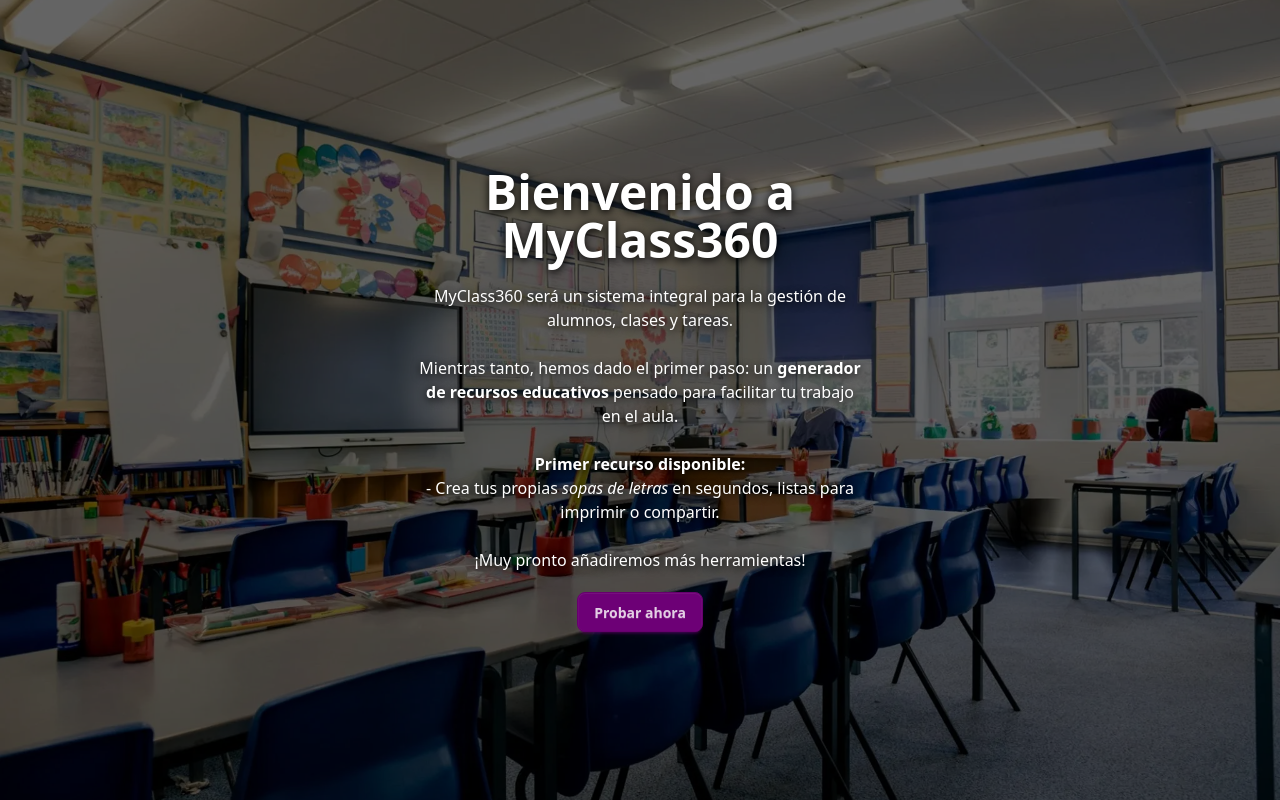
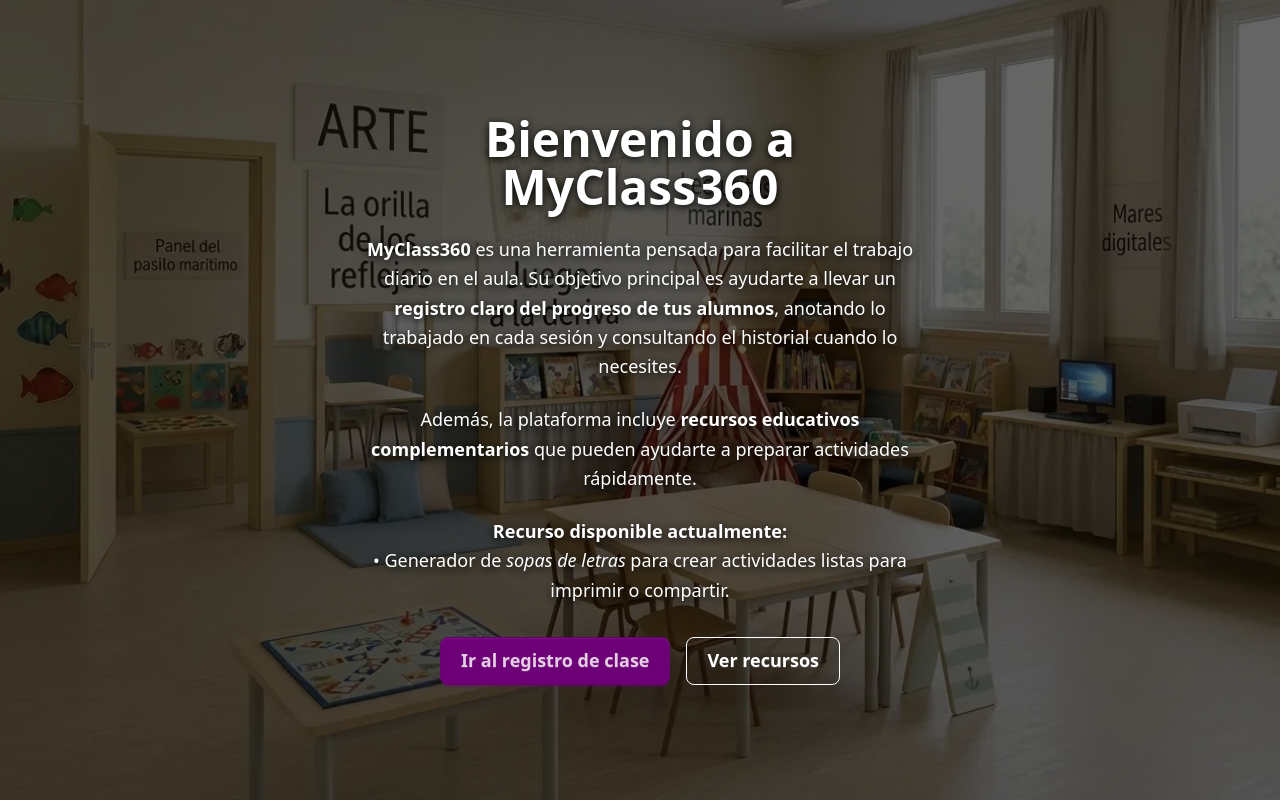
Before and after one commit to Sergiomsrs/MyClass360-AngularUI, an Angular app: page / in a window 1280 px wide. Built offline with nearby package versions, Linux system fonts and the light colour scheme.

Commit message:
interfaz actualizada

```diff
--- a/package.json
+++ b/package.json
@@ -6,7 +6,8 @@
     "start": "ng serve",
     "build": "ng build",
     "watch": "ng build --watch --configuration development",
-    "test": "ng test"
+    "test": "ng test",
+    "deploy": "ng build --configuration production --base-href /MyClass360-AngularUI/ && npx ngh --dir dist/my-class360-angular-ui/browser"
   },
   "private": true,
   "dependencies": {
--- a/src/app/classroom/components/resourcesMenu/resourcesMenu.component.html
+++ b/src/app/classroom/components/resourcesMenu/resourcesMenu.component.html
@@ -1,4 +1,4 @@
-<div class="max-w-2xl md:max-w-4xl lg:max-w-6xl mx-auto p-4 md:p-10">
+<div class="max-w-2xl bg-amber-400 md:max-w-4xl lg:max-w-6xl mx-auto p-4 md:p-10">
     <div class="bg-white rounded-2xl shadow-lg border border-base-200">
         <div class="p-6 md:p-12">
             <h2 class="text-3xl md:text-4xl font-bold text-center text-primary mb-8">
--- a/src/app/classroom/layout/classroomLayout/classroomLayout.component.html
+++ b/src/app/classroom/layout/classroomLayout/classroomLayout.component.html
@@ -1,6 +1,8 @@
 <div class="flex flex-col min-h-screen">
     <navbar-layout />
-    <div class="flex-1 hero min-h-0 relative overflow-x-auto">
+
+    <div class="flex-1 hero min-h-0 relative overflow-x-hidden">
+
         <div class="absolute inset-0 -z-10" style="
          background-image: url('assets/homePageBg.webp');
          background-size: cover;
@@ -9,10 +11,14 @@
          transform: scaleX(-1);
        ">
         </div>
+
         <div class="hero-overlay" style="background: rgba(0,0,0,0.1);"></div>
-        <div class="hero-content w-full max-w-full px-2 sm:px-4 md:px-8 text-center over">
+
+        <div class="w-full">
             <router-outlet />
         </div>
+
     </div>
+
     <footer-layout />
 </div>
--- a/src/app/classroom/pages/home-page/home-page.component.html
+++ b/src/app/classroom/pages/home-page/home-page.component.html
@@ -7,8 +7,8 @@
          transform: scaleX(-1);
        ">
     </div>
-    <div class="hero-overlay" style="background: rgba(0,0,0,0.1);"></div>
-    <div class="hero-content w-full max-w-full px-2 sm:px-4 md:px-8 text-center">
+    <div class="hero-overlay" style="background: rgba(0,0,0,0.1)"></div>
+    <div class="hero-content w-full max-w-full  text-center">
         <router-outlet />
     </div>
 </div>
--- a/src/app/landing/landing-page/landing-page.component.html
+++ b/src/app/landing/landing-page/landing-page.component.html
@@ -1,17 +1,45 @@
-<div class="hero min-h-screen" style="background-image: url('assets/landingImage.webp');">
+<div class="hero min-h-screen" style="background-image: url('assets/fondo-clase.webp');">
+
     <div class="hero-overlay" style="background: rgba(0,0,0,0.6);"></div>
-    <div class="hero-content text-center">
-        <div class="max-w-md" style="color: #fff; text-shadow: 0 2px 8px #000;">
-            <h1 class="mb-5 text-5xl font-bold">Bienvenido a MyClass360</h1>
-            <p class="mb-5">
-                MyClass360 será un sistema integral para la gestión de alumnos, clases y tareas.<br><br>
-                Mientras tanto, hemos dado el primer paso: un <strong>generador de recursos educativos</strong> pensado
-                para facilitar tu trabajo en el aula.<br><br>
-                <strong>Primer recurso disponible:</strong><br>
-                - Crea tus propias <em>sopas de letras</em> en segundos, listas para imprimir o compartir.<br><br>
-                ¡Muy pronto añadiremos más herramientas!
+
+    <div class="hero-content text-center px-4">
+        <div class="max-w-xl text-white" style="text-shadow: 0 2px 8px #000;">
+
+            <h1 class="mb-6 text-4xl md:text-5xl font-bold">
+                Bienvenido a MyClass360
+            </h1>
+
+            <p class="mb-6 text-lg leading-relaxed">
+                <strong>MyClass360</strong> es una herramienta pensada para facilitar el trabajo diario en el aula.
+                Su objetivo principal es ayudarte a llevar un <strong>registro claro del progreso de tus
+                    alumnos</strong>,
+                anotando lo trabajado en cada sesión y consultando el historial cuando lo necesites.
             </p>
-            <button class="btn btn-primary" routerLink="/class/selector">Probar ahora</button>
+
+            <p class="mb-6 text-lg leading-relaxed">
+                Además, la plataforma incluye <strong>recursos educativos complementarios</strong> que pueden ayudarte
+                a preparar actividades rápidamente.
+            </p>
+
+            <p class="mb-8 text-lg leading-relaxed">
+                <strong>Recurso disponible actualmente:</strong><br>
+                • Generador de <em>sopas de letras</em> para crear actividades listas para imprimir o compartir.
+            </p>
+
+            <div class="flex flex-col sm:flex-row justify-center gap-4">
+
+                <button class="btn btn-primary btn-lg" routerLink="/class/registro">
+                    Ir al registro de clase
+                </button>
+
+                <button class="btn btn-outline btn-lg text-white border-white hover:bg-white hover:text-black"
+                    routerLink="/class/selector">
+                    Ver recursos
+                </button>
+
+            </div>
+
         </div>
     </div>
+
 </div>
--- a/src/app/resources/registro/registro.html
+++ b/src/app/resources/registro/registro.html
@@ -132,7 +132,7 @@
 
                     <div class="relative">
                         <select [ngModel]="filtroAlumno()" (ngModelChange)="filtroAlumno.set($event)"
-                            class="bg-white border-2 border-blue-300 text-blue-900 rounded-2xl px-8 py-4 outline-none focus:ring-4 focus:ring-blue-300 text-lg font-bold min-w-[300px] appearance-none shadow-md hover:shadow-lg transition-all">
+                            class="bg-white border-2 border-blue-300 text-blue-900 rounded-2xl px-8 py-4 outline-none focus:ring-4 focus:ring-blue-300 text-lg font-bold w-full md:min-w-[300px] appearance-none shadow-md hover:shadow-lg transition-all">
                             <option value="">Seleccionar alumno/a...</option>
                             @for (nino of alumnos; track nino) {
                             <option [value]="nino">{{ nino }}</option>
--- a/src/app/resources/wordSearchGenerator/wordSearchGenerator.component.html
+++ b/src/app/resources/wordSearchGenerator/wordSearchGenerator.component.html
@@ -1,6 +1,6 @@
 <!-- Dropdown de soluciones debajo de la sopa de letras -->
 
-<div class="mx-auto p-2 sm:p-4 max-w-full">
+<div class="mx-auto p-2 sm:p-4 max-w-6xl">
     <div class="card bg-base-100 shadow-xl border border-base-200">
         <div class="card-body p-4 sm:p-6">
             <h2 class="text-xl sm:text-2xl font-bold text-center text-primary">Generador de Sopa de Letras</h2>
--- a/src/app/shared/components/navbarLayout/navbarLayout.component.html
+++ b/src/app/shared/components/navbarLayout/navbarLayout.component.html
@@ -1,25 +1,53 @@
-<div class="navbar bg-neutral text-neutral-content shadow-sm px-4">
-    <!-- Logo a la izquierda -->
-    <div class="flex-none">
-        <a class="btn btn-ghost text-xl" routerLink="/">MyClass360</a>
+<div class="navbar bg-neutral text-neutral-content shadow-sm px-4 grid grid-cols-3 items-center">
+
+    <!-- IZQUIERDA -->
+    <div class="justify-self-start">
+        <a class="btn btn-ghost text-xl normal-case" routerLink="/">
+            MyClass360
+        </a>
     </div>
-    <!-- Menú hamburguesa en móvil -->
-    <!--  <div class="flex-1 flex justify-center">
-        <div class="lg:hidden dropdown">
+
+    <!-- CENTRO (DESKTOP) -->
+    <div class="justify-self-center hidden lg:flex gap-2">
+
+        <a routerLink="/class/registro" routerLinkActive="btn-primary" class="btn btn-ghost">
+            Registro
+        </a>
+
+        <a routerLink="/class/letras" routerLinkActive="btn-primary" class="btn btn-ghost">
+            Sopa de Letras
+        </a>
+
+    </div>
+
+    <!-- DERECHA -->
+    <div class="justify-self-end lg:hidden">
+        <div class="dropdown dropdown-end">
+
             <label tabindex="0" class="btn btn-ghost btn-circle">
                 <svg xmlns="http://www.w3.org/2000/svg" class="h-6 w-6" fill="none" viewBox="0 0 24 24"
                     stroke="currentColor">
                     <path stroke-linecap="round" stroke-linejoin="round" stroke-width="2" d="M4 6h16M4 12h16M4 18h16" />
                 </svg>
             </label>
-            <ul tabindex="0" class="menu menu-sm dropdown-content mt-3 z-[1] p-2 shadow bg-neutral rounded-box w-52">
-                <li><button class="btn btn-ghost w-full text-left" routerLink="/class/selector"
-                        routerLinkActive="btn-primary">Recursos</button></li>
+
+            <ul tabindex="0" class="menu menu-sm dropdown-content mt-3 z-[1] p-2 shadow bg-neutral rounded-box w-56">
+
+                <li>
+                    <a routerLink="/class/registro" routerLinkActive="active">
+                        Registro
+                    </a>
+                </li>
+
+                <li>
+                    <a routerLink="/class/letras" routerLinkActive="active">
+                        Sopa de Letras
+                    </a>
+                </li>
+
             </ul>
-        </div> -->
-    <!-- Botones centrados en desktop -->
-    <!-- <div class="hidden lg:flex join join-horizontal ml-16">
-            <button class="btn join-item" routerLink="/class/selector" routerLinkActive="btn-primary">Recursos</button>
+
         </div>
-    </div> -->
+    </div>
+
 </div>
```
Also changed, not shown: src/assets/fondo-clase.webp (added).
